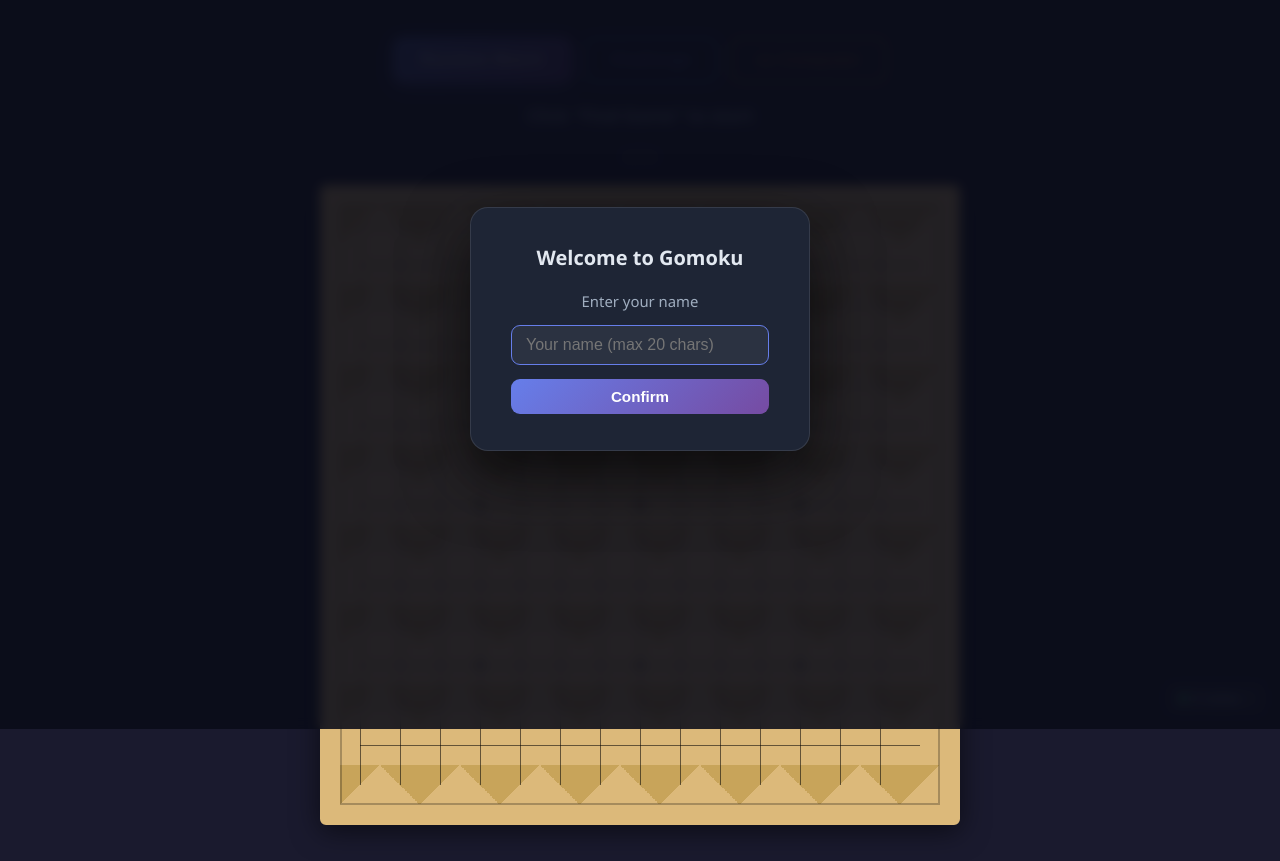
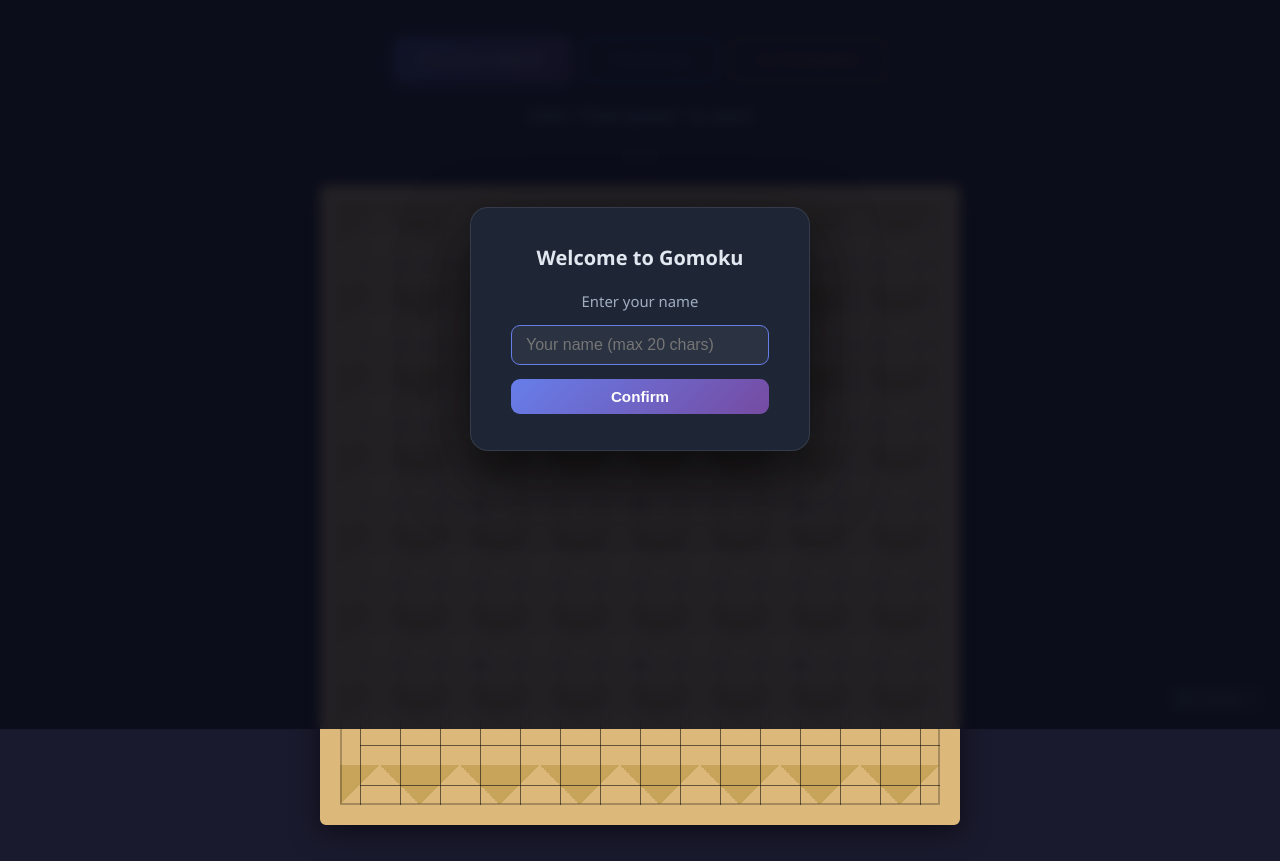
Before and after one commit to mountainwind1/Gomoku, a website: page public/index.html in a window 1280 px wide. Shown: the part 71-932 px from the top of the page. Drawn offline with nearby package versions, Linux system fonts and the light colour scheme; no server answers.

Commit message:
fix: restore missing 15th grid line on right/bottom edge
inset: cell/2 made ::after exactly 14*cell wide — only 14 background
tiles fit, clipping the last column and row centerline. Using top/left
cell/2 and right/bottom 0 gives 14.5*cell, so the 15th tile at 14*cell
is fully visible on all screen sizes.

Co-Authored-By: Claude Sonnet 4.6 <noreply@anthropic.com>

```diff
--- a/public/style.css
+++ b/public/style.css
@@ -670,7 +670,10 @@ h1 {
 #board::after {
   content: '';
   position: absolute;
-  inset: calc(var(--cell) / 2);   /* align first line to centre of first cell */
+  top:    calc(var(--cell) / 2);  /* first line aligns to column/row centres */
+  left:   calc(var(--cell) / 2);
+  right:  0;                      /* extend to content edge so 15th line isn't clipped */
+  bottom: 0;
   pointer-events: none;
   background-image:
     repeating-linear-gradient(to right, var(--line) 0, var(--line) 1px, transparent 1px, transparent var(--cell)),
```
